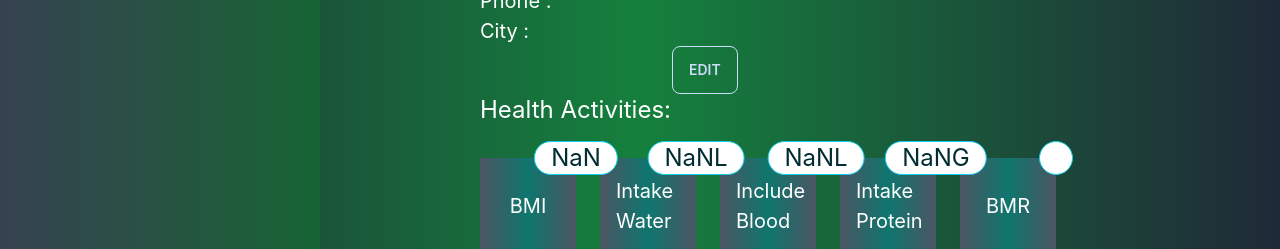
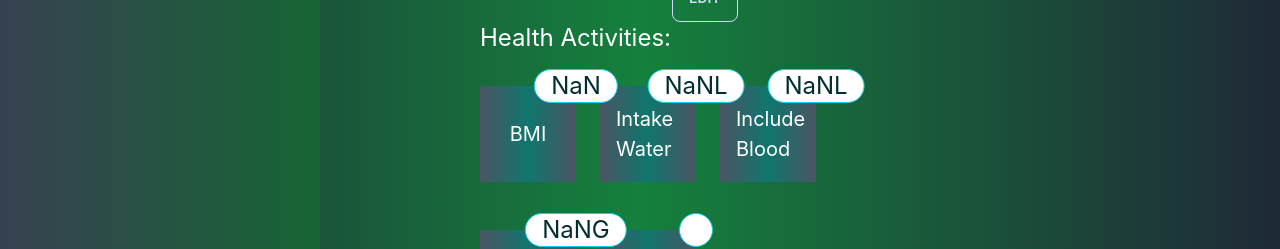
Before and after one commit to farukphero/fitness-tracking-web-client, a React (Create React App) app: page /Profile/userInfo in a window 1280 px wide. Shown: the part 559-808 px from the top of the page. Built offline with nearby package versions, Linux system fonts and the light colour scheme; no server answers.

Commit message:
commit by bmi

```diff
--- a/src/Pages/Dashboard/UserInfo/UserInfo.js
+++ b/src/Pages/Dashboard/UserInfo/UserInfo.js
@@ -328,7 +328,7 @@
 
             <div>
               <h1 className="text-2xl mb-4">Health Activities:</h1>
-              <div className="flex flex-col lg:flex-row gap-6">
+              <div className="flex flex-col lg:flex-row gap-6 mb-8">
                 <div className="indicator mt-4">
                   <span className="indicator-item badge bg-white text-2xl px-4 py-4 badge-primary">
                     {bmi}
@@ -353,6 +353,8 @@
                     Include Blood
                   </div>
                 </div>
+              </div>
+              <div className="flex flex-col lg:flex-row gap-6">
                 <div className="indicator mt-4">
                   <span className="indicator-item badge bg-white text-2xl px-4 py-4 badge-primary">
                     {protein}G
```
